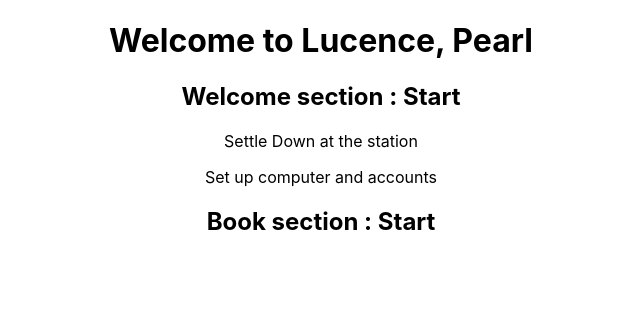
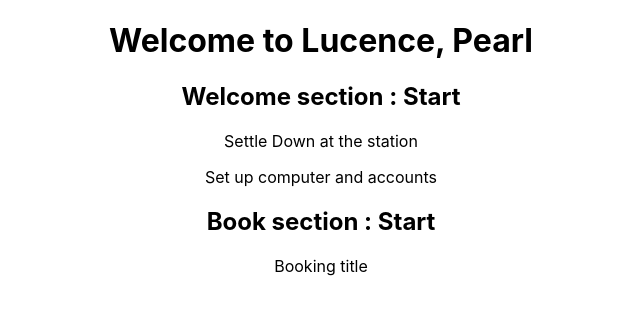
Before and after one commit to Pearl-15/myreact, a React (Create React App) app: page / in a window 1280 px wide. Shown: the top 314 px of the page, without its empty margins (319-959 px from the left). Built offline with nearby package versions, Linux system fonts and the light colour scheme.

Commit message:
work on booking title

```diff
--- a/src/App.js
+++ b/src/App.js
@@ -10,6 +10,7 @@ function App() {
         <p>Set up computer and accounts</p>
 
         <h2>Book section : Start</h2>
+        <p>Booking title</p>
     </div>
   );
 }
```
